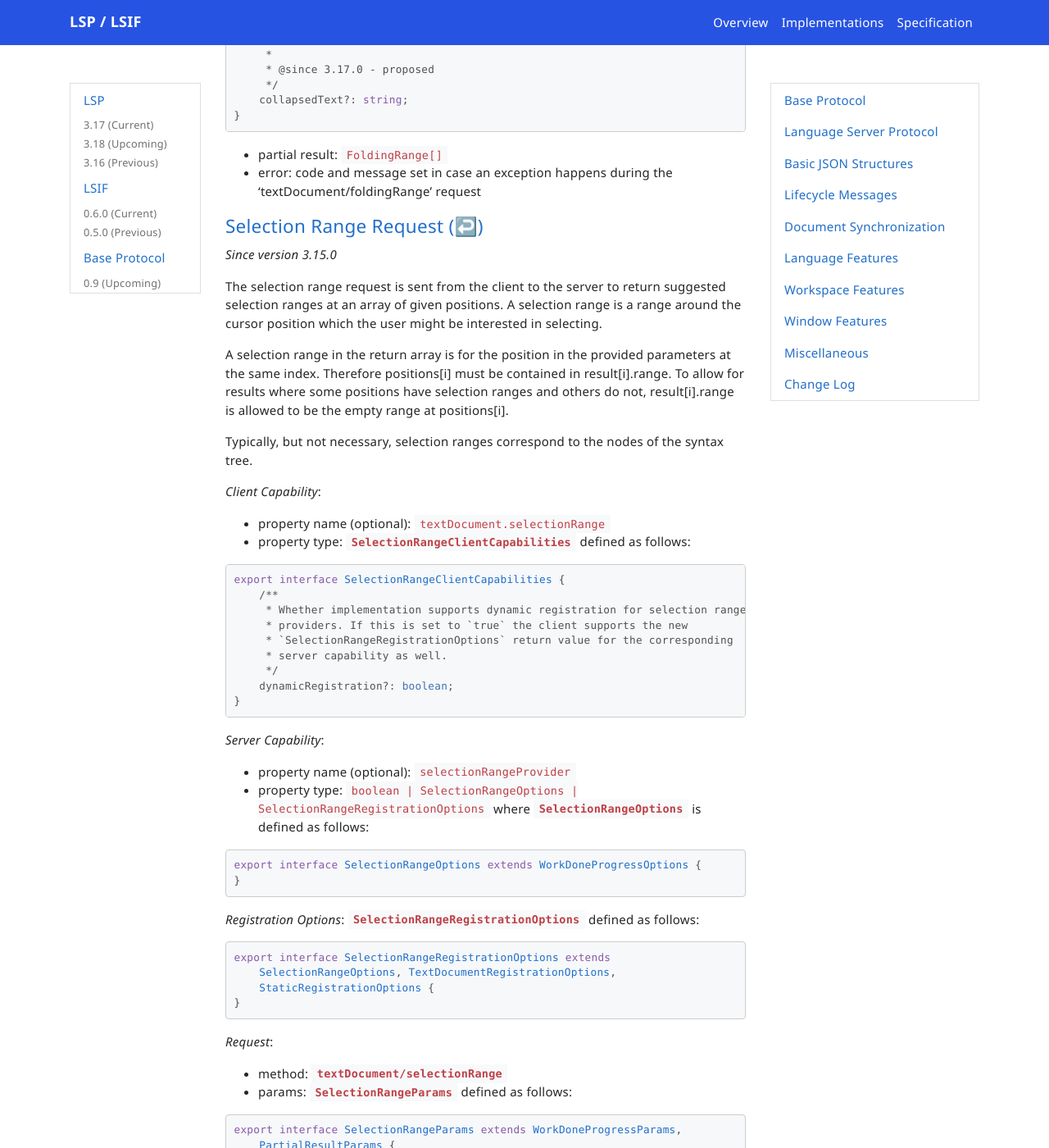
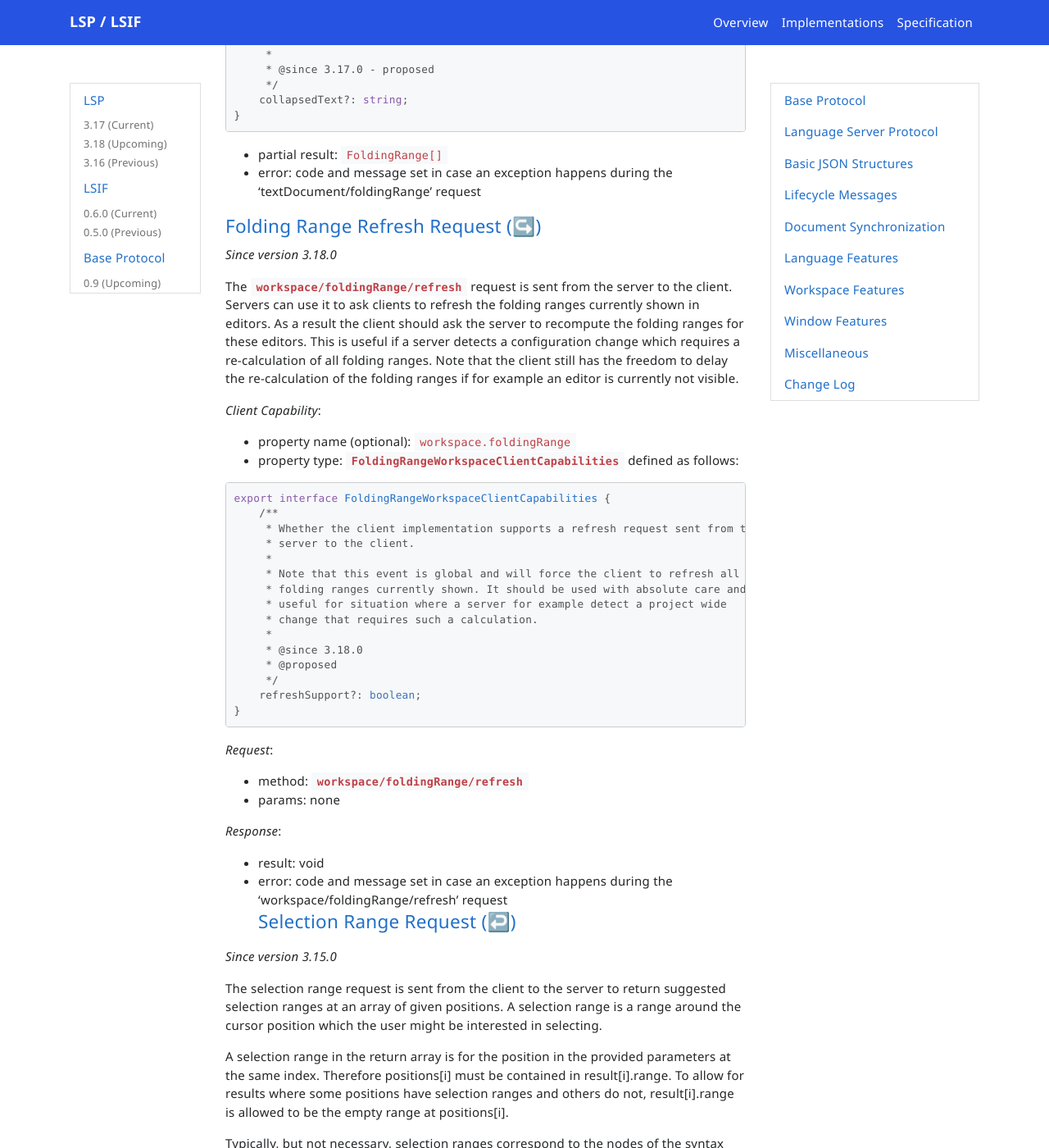
Before and after one commit to microsoft/language-server-protocol, a Jekyll site: the page built from _specifications/lsp/3.18/specification.md, in a window 1280 px wide and 1400 px high, scrolled down 109960 px. Shown: the whole window at 82% size. Built offline with Jekyll 4.4.1, drawn with Linux system fonts in a browser that asks for light colours; nearby versions of some CDN libraries; emoji names are drawn with the system emoji font; comment, search, counter and statistics services are not loaded; some of the changed text lies outside the part shown.

Commit message:
Add the workspace/foldingRange/refresh method (#1812)

````diff
--- a/_data/specification-3-18-toc.yml
+++ b/_data/specification-3-18-toc.yml
@@ -179,12 +179,16 @@
       anchor: codeLens_refresh
     - title: Folding Range
       anchor: textDocument_foldingRange
+    - title: Folding Range Refresh
+      anchor: workspace_foldingRange_refresh
     - title: Selection Range
       anchor: textDocument_selectionRange
     - title: Document Symbols
       anchor: textDocument_documentSymbol
     - title: Semantic Tokens
       anchor: textDocument_semanticTokens
+    - title: Semantic Tokens Refresh
+      anchor: semanticTokens_refreshRequest
     - title: Inline Value
       anchor: textDocument_inlineValue
     - title: Inline Value Refresh
@@ -205,6 +209,8 @@
       anchor: textDocument_publishDiagnostics
     - title: Pull Diagnostics
       anchor: textDocument_pullDiagnostics
+    - title: Diagnostics Refresh
+      anchor: diagnostic_refresh
     - title: Signature Help
       anchor: textDocument_signatureHelp
     - title: Code Action
--- a/_specifications/lsp/3.18/language/foldingRange.md
+++ b/_specifications/lsp/3.18/language/foldingRange.md
@@ -193,3 +193,44 @@ export interface FoldingRange {
 
 * partial result: `FoldingRange[]`
 * error: code and message set in case an exception happens during the 'textDocument/foldingRange' request
+
+#### <a href="#workspace_foldingRange_refresh" name="workspace_foldingRange_refresh" class="anchor">Folding Range Refresh Request (:arrow_right_hook:)</a>
+
+> *Since version 3.18.0*
+
+The `workspace/foldingRange/refresh` request is sent from the server to the client. Servers can use it to ask clients to refresh the folding ranges currently shown in editors. As a result the client should ask the server to recompute the folding ranges for these editors. This is useful if a server detects a configuration change which requires a re-calculation of all folding ranges. Note that the client still has the freedom to delay the re-calculation of the folding ranges if for example an editor is currently not visible.
+
+_Client Capability_:
+
+* property name (optional): `workspace.foldingRange`
+* property type: `FoldingRangeWorkspaceClientCapabilities` defined as follows:
+
+<div class="anchorHolder"><a href="#foldingRangeWorkspaceClientCapabilities" name="foldingRangeWorkspaceClientCapabilities" class="linkableAnchor"></a></div>
+
+```typescript
+export interface FoldingRangeWorkspaceClientCapabilities {
+	/**
+	 * Whether the client implementation supports a refresh request sent from the
+	 * server to the client.
+	 *
+	 * Note that this event is global and will force the client to refresh all
+	 * folding ranges currently shown. It should be used with absolute care and is
+	 * useful for situation where a server for example detect a project wide
+	 * change that requires such a calculation.
+	 *
+	 * @since 3.18.0
+	 * @proposed
+	 */
+	refreshSupport?: boolean;
+}
+```
+
+_Request_:
+
+* method: `workspace/foldingRange/refresh`
+* params: none
+
+_Response_:
+
+* result: void
+* error: code and message set in case an exception happens during the 'workspace/foldingRange/refresh' request
````
Also changed, not shown: _data/linkableTypes.yml (+10 -0 lines).
